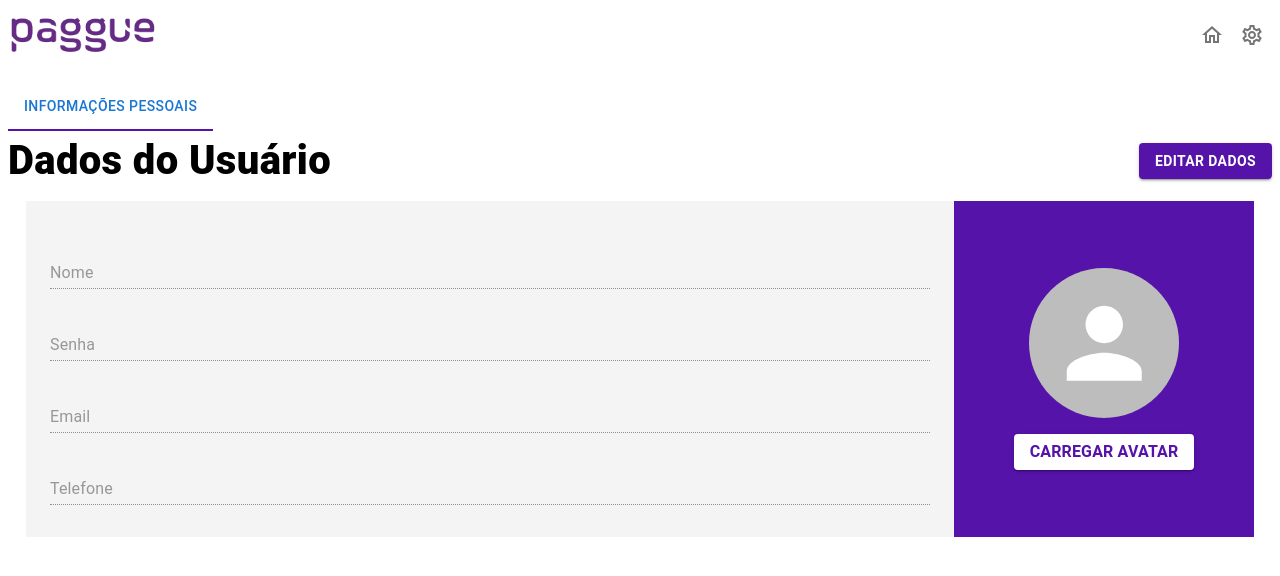
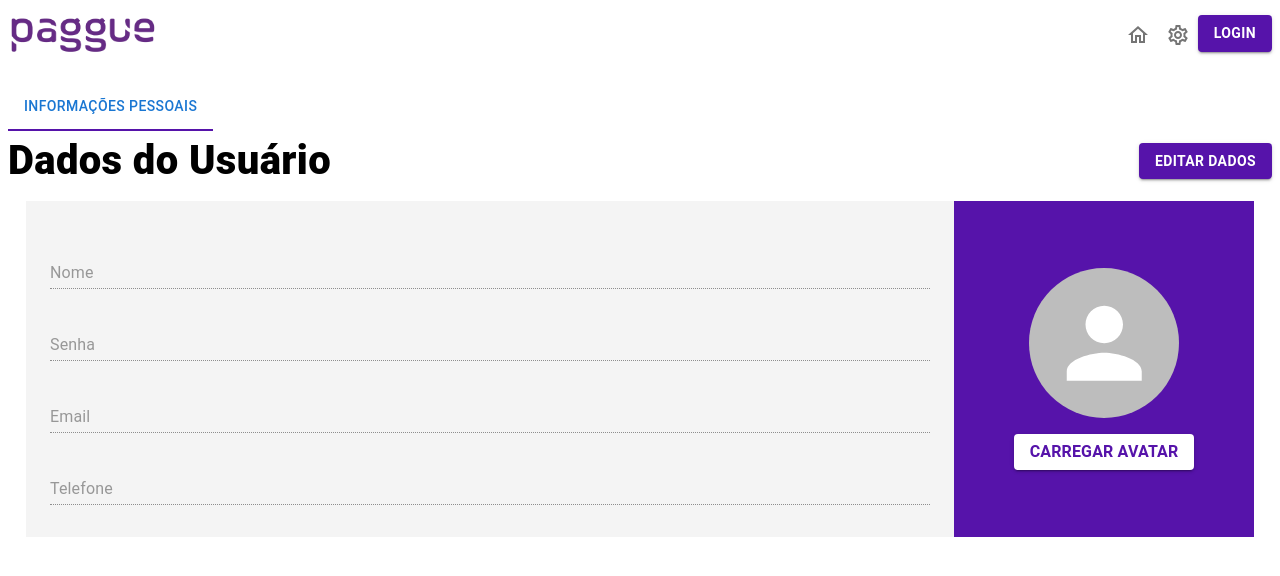
Before and after one commit to jvscardoso/desafioPaggue, a React (Create React App) app in the folder paggue-tickets/: page /profile in a window 1280 px wide. Shown: the top 576 px of the page. Built offline with nearby package versions, Linux system fonts and the light colour scheme.

Commit message:
[fix] bug fixes

```diff
--- a/paggue-tickets/src/components/CaixaEvento.jsx
+++ b/paggue-tickets/src/components/CaixaEvento.jsx
@@ -5,6 +5,7 @@ const styles = {
   container: {
     display: 'flex',
     flexDirection: 'column',
+    backgroundColor: "white"
   },
   box: {
     width: '400px',
--- a/paggue-tickets/src/components/FormCupom.jsx
+++ b/paggue-tickets/src/components/FormCupom.jsx
@@ -28,11 +28,9 @@ const FormCupom = () => {
     const handleSubmit = (event) => {
         event.preventDefault();
         if (isValid()) {
-            // Lógica para lidar com o envio do formulário em caso de sucesso
             setSnackbarSeverity('success');
             setSnackbarMessage('Cupom cadastrado com sucesso!');
         } else {
-            // Lógica para lidar com o envio do formulário em caso de erro
             setSnackbarSeverity('error');
             setSnackbarMessage('Por favor, preencha todos os campos obrigatórios.');
         }
@@ -78,12 +76,12 @@ const FormCupom = () => {
                 </Grid>
 
                 <Grid item xs={12}>
-                    <Button variant="contained" color="primary" type="submit" sx={{backgroundColor:"#5613AA", fontWeight:"bold", '&:hover': {backgroundColor: "#9d63e6"}}}>
+                    <Button variant="contained" color="primary" type="submit" sx={{ backgroundColor: "#5613AA", fontWeight: "bold", '&:hover': { backgroundColor: "#9d63e6" } }}>
                         Cadastrar cupom
                     </Button>
                 </Grid>
             </Grid>
-            <Snackbar open={snackbarOpen} autoHideDuration={6000} onClose={handleSnackbarClose}>
+            <Snackbar open={snackbarOpen} autoHideDuration={6000} onClose={handleSnackbarClose} anchorOrigin={{ vertical: 'top', horizontal: 'right' }}>
                 <MuiAlert elevation={6} variant="filled" onClose={handleSnackbarClose} severity={snackbarSeverity}>
                     {snackbarMessage}
                 </MuiAlert>
--- a/paggue-tickets/src/components/FormEventos.jsx
+++ b/paggue-tickets/src/components/FormEventos.jsx
@@ -154,7 +154,7 @@ const FormEventos = () => {
                     Cadastrar evento
                 </Button>
             </Grid>
-            <Snackbar open={snackbarOpen} autoHideDuration={6000} onClose={handleSnackbarClose}>
+            <Snackbar open={snackbarOpen} autoHideDuration={6000} onClose={handleSnackbarClose} anchorOrigin={{ vertical: 'top', horizontal: 'right' }}>
                 <MuiAlert elevation={6} variant="filled" onClose={handleSnackbarClose} severity={snackbarSeverity}>
                     {snackbarMessage}
                 </MuiAlert>
--- a/paggue-tickets/src/components/TabCupons.jsx
+++ b/paggue-tickets/src/components/TabCupons.jsx
@@ -17,7 +17,7 @@ const TabCupons = () => {
   };
 
   return (
-    <Box>
+    <>
       <Box style={{ display: 'flex', justifyContent: 'space-between', alignItems: 'center' }}>
         <Typography sx={{ fontWeight: "800", fontSize: "40px"}}> Cupons Cadastrados </Typography>
         <Button variant="contained" sx={{backgroundColor:"#5613AA", fontWeight:"bold", '&:hover': {backgroundColor: "#9d63e6"}}} onClick={handleOpenModal}>Novo cupom</Button>
@@ -40,8 +40,7 @@ const TabCupons = () => {
           <FormCupom />
         </Box>
       </Modal>
-
-    </Box>
+    </>
   );
 };
 
--- a/paggue-tickets/src/scenes/eventos/index.jsx
+++ b/paggue-tickets/src/scenes/eventos/index.jsx
@@ -11,7 +11,7 @@ const PageEvento = () => {
   const data = eventos.filter(item => {return item.id === Number(id)})
 
   return (
-    <Container style={{ marginTop: "50px", width:"100%" }}>
+    <Container style={{ marginTop: "50px", width:"100%", backgroundColor: "#F5F5F5"}}>
       <Grid container spacing={3} style={{width:"100%"}}>
         {/*INFORMAÇÕES*/}
         <Grid item width="100%">
--- a/paggue-tickets/src/scenes/global/Topbar.jsx
+++ b/paggue-tickets/src/scenes/global/Topbar.jsx
@@ -1,4 +1,4 @@
-import { Box, IconButton  } from '@mui/material';
+import { Box, IconButton, Button } from '@mui/material';
 import { Link } from 'react-router-dom';
 import SettingsOutlinedIcon from '@mui/icons-material/SettingsOutlined';
 import HomeOutlinedIcon from '@mui/icons-material/HomeOutlined';
@@ -18,8 +18,8 @@ const Topbar = () => {
     >
 
       {/* Logo */}
-      <Link to = "https://paggue.io/" target="_blank" rel="noopener noreferrer">
-        <img src={logo} alt="Logo" style={{maxWidth: '150px',maxHeight: '100%',marginRight: 'auto',}}/>
+      <Link to="https://paggue.io/" target="_blank" rel="noopener noreferrer">
+        <img src={logo} alt="Logo" style={{ maxWidth: '150px', maxHeight: '100%', marginRight: 'auto', }} />
       </Link>
 
       {/* Botoes */}
@@ -35,6 +35,13 @@ const Topbar = () => {
             <SettingsOutlinedIcon />
           </IconButton>
         </Link>
+
+        <Link to="/login">
+          <Button variant="contained" color="primary" type="submit" sx={{ backgroundColor: "#5613AA", fontWeight: "bold", '&:hover': { backgroundColor: "#9d63e6" } }}>
+            Login
+          </Button>
+        </Link>
+
       </Box>
     </Box>
   );
--- a/paggue-tickets/src/scenes/home/home.jsx
+++ b/paggue-tickets/src/scenes/home/home.jsx
@@ -9,7 +9,7 @@ const Home = () => {
   const { eventos } = useEvent()
 
   return (
-    <Container sx={{ minWidth: "100%", display: "flex", justifyContent: "center", flexDirection: "column", alignItems: "center" }} >
+    <Container sx={{minWidth: "100%", display: "flex", justifyContent: "center", flexDirection: "column", alignItems: "center", backgroundColor: "#F5F5F5"}} >
       <Typography sx={{ fontWeight: "800", fontSize: "40px", textAlign: "left", width:"100%" }}> PRINCIPAIS EVENTOS DO MÊS </Typography>
       {/* EVENTOS*/}
       <Box sx={{ alignContent: 'center', display: "grid", gridTemplateColumns: "repeat(12, 1fr)", gap: "20px", marginBottom: "50px",}}>
```
